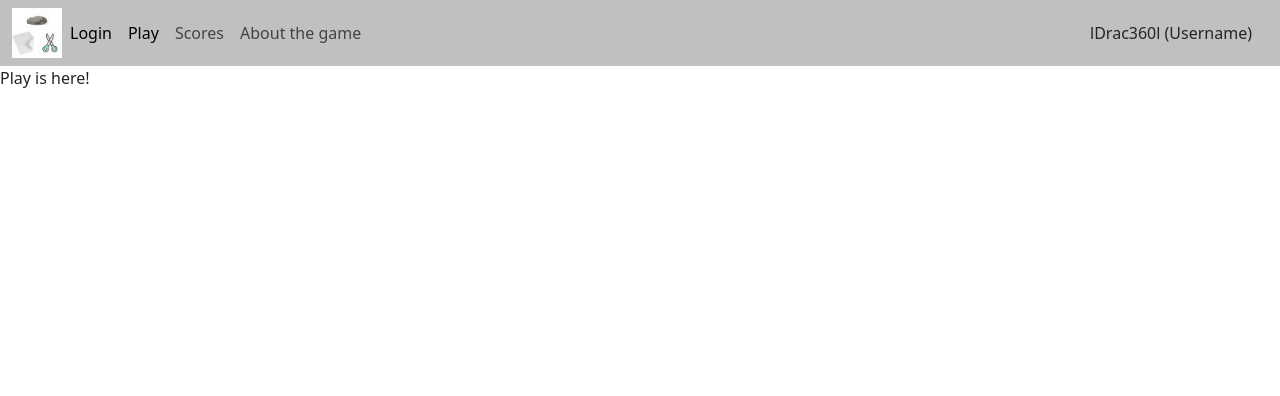
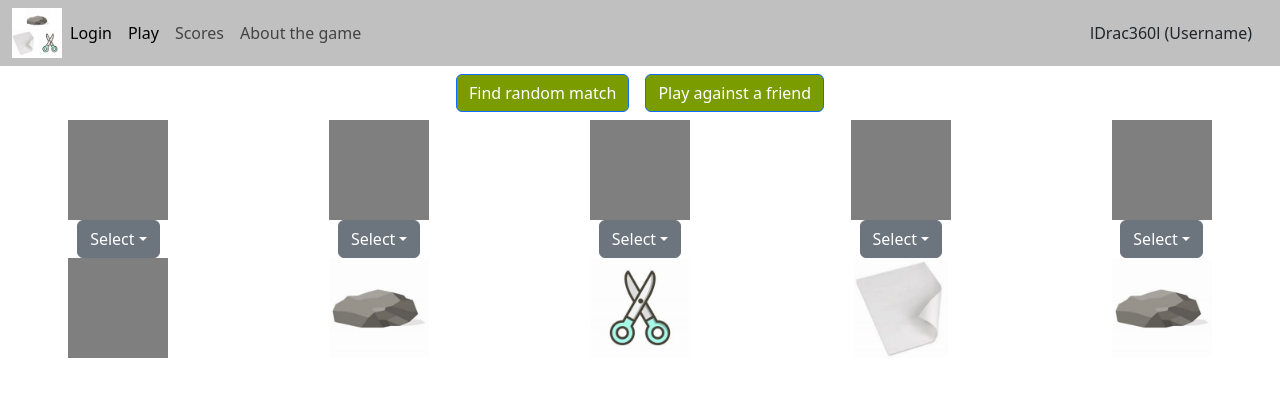
Before and after one commit to Alecyorgesen/startup, a React (Vite) app: page /play in a window 1280 px wide. Shown: the top 396 px of the page. Built offline with nearby package versions, Linux system fonts and the light colour scheme.

Commit message:
made it so that bootstrap javascript works

```diff
--- a/src/play/play.jsx
+++ b/src/play/play.jsx
@@ -1,9 +1,101 @@
 import React from "react";
 import './play.css'
 import 'bootstrap/dist/css/bootstrap.min.css';
+import 'bootstrap/dist/js/bootstrap.bundle.min.js';
 
 export default function Play() {
     return (
-        <div>Play is here!</div>
+    <main>
+        <nav className="d-flex justify-content-center">
+            <button className="btn btn-primary m-2 button">Find random match</button>
+            <button className="btn btn-primary m-2 button">Play against a friend</button>
+        </nav>
+        <div className="row">
+          <div className="dropdown col d-flex justify-content-center">
+            <img src="gray_square.png" alt="gray_square" width="100px" />
+          </div>
+          <div className="dropdown col d-flex justify-content-center">
+            <img src="gray_square.png" alt="gray_square" width="100px" />
+          </div>
+          <div className="dropdown col d-flex justify-content-center">
+            <img src="gray_square.png" alt="gray_square" width="100px" />
+          </div>
+          <div className="dropdown col d-flex justify-content-center">
+            <img src="gray_square.png" alt="gray_square" width="100px" />
+          </div>
+          <div className="dropdown col d-flex justify-content-center">
+            <img src="gray_square.png" alt="gray_square" width="100px" />
+          </div>
+        </div>
+        <div className="row">
+          <div className="dropdown col d-flex justify-content-center">
+            <button className="btn btn-secondary dropdown-toggle" type="button" data-bs-toggle="dropdown" aria-expanded="false">
+              Select
+            </button>
+            <ul className="dropdown-menu">
+              <li><button className="dropdown-item" type="button">Rock</button></li>
+              <li><button className="dropdown-item" type="button">Paper</button></li>
+              <li><button className="dropdown-item" type="button">Scissors</button></li>
+            </ul>
+          </div>
+          <div className="dropdown col d-flex justify-content-center">
+            <button className="btn btn-secondary dropdown-toggle" type="button" data-bs-toggle="dropdown" aria-expanded="false">
+              Select
+            </button>
+            <ul className="dropdown-menu">
+              <li><button className="dropdown-item" type="button">Rock</button></li>
+              <li><button className="dropdown-item" type="button">Paper</button></li>
+              <li><button className="dropdown-item" type="button">Scissors</button></li>
+            </ul>
+          </div>
+          <div className="dropdown col d-flex justify-content-center">
+            <button className="btn btn-secondary dropdown-toggle" type="button" data-bs-toggle="dropdown" aria-expanded="false">
+              Select
+            </button>
+            <ul className="dropdown-menu">
+              <li><button className="dropdown-item" type="button">Rock</button></li>
+              <li><button className="dropdown-item" type="button">Paper</button></li>
+              <li><button className="dropdown-item" type="button">Scissors</button></li>
+            </ul>
+          </div>
+          <div className="dropdown col d-flex justify-content-center">
+            <button className="btn btn-secondary dropdown-toggle" type="button" data-bs-toggle="dropdown" aria-expanded="false">
+              Select
+            </button>
+            <ul className="dropdown-menu">
+              <li><button className="dropdown-item" type="button">Rock</button></li>
+              <li><button className="dropdown-item" type="button">Paper</button></li>
+              <li><button className="dropdown-item" type="button">Scissors</button></li>
+            </ul>
+          </div>
+          <div className="dropdown col d-flex justify-content-center">
+            <button className="btn btn-secondary dropdown-toggle" type="button" data-bs-toggle="dropdown" aria-expanded="false">
+              Select
+            </button>
+            <ul className="dropdown-menu">
+              <li><button className="dropdown-item" type="button">Rock</button></li>
+              <li><button className="dropdown-item" type="button">Paper</button></li>
+              <li><button className="dropdown-item" type="button">Scissors</button></li>
+            </ul>
+          </div>
+        </div>
+        <div className="row">
+          <div className="dropdown col d-flex justify-content-center">
+            <img src="gray_square.png" alt="gray_square" width="100px" />
+          </div>
+          <div className="dropdown col d-flex justify-content-center">
+            <img src="rock.png" alt="rock" width="100px" />
+          </div>
+          <div className="dropdown col d-flex justify-content-center">
+            <img src="scissors.png" alt="scissors" width="100px" />
+          </div>
+          <div className="dropdown col d-flex justify-content-center">
+            <img src="paper.png" alt="paper" width="100px" />
+          </div>
+          <div className="dropdown col d-flex justify-content-center">
+            <img src="rock.png" alt="rock" width="100px" />
+          </div>
+        </div>
+    </main>
     )
 }
```
